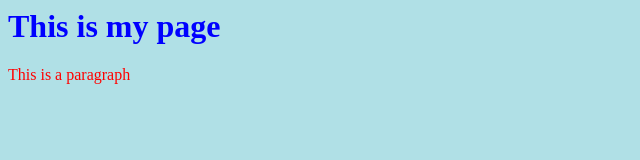
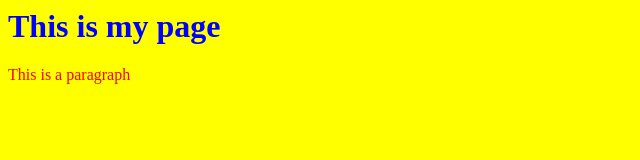
Before and after one commit to ElFe-11E/ElFe-11E.github.io, a plain HTML site: page index.html in a window 1280 px wide. Shown: the whole page, without its empty margins (0-640 px from the left). Drawn offline with Linux system fonts and the light colour scheme.

Commit message:
Update index.html

```diff
--- a/index.html
+++ b/index.html
@@ -2,7 +2,7 @@
 <html>
   <head>
 <style>
-body {background-color: powderblue;}
+body {background-color: yellow}
 h1   {color: blue;}
 p    {color: red;}
 </style>
```
